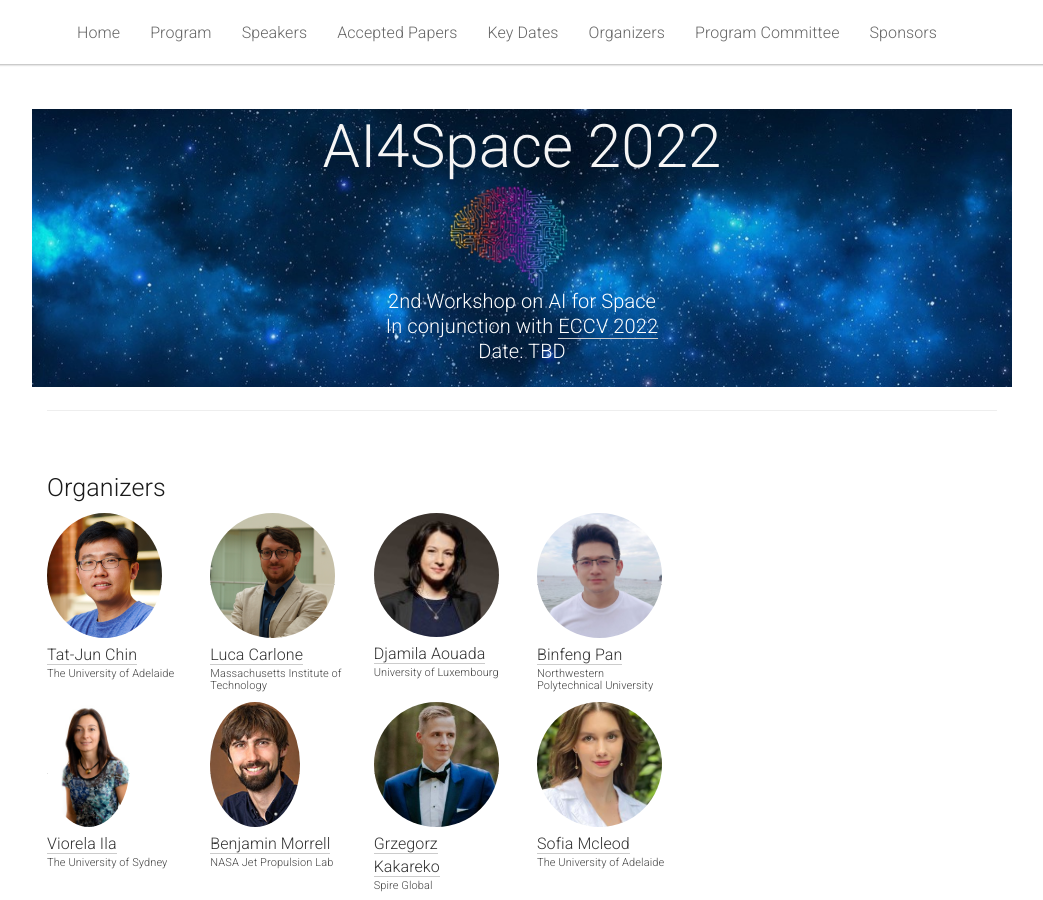
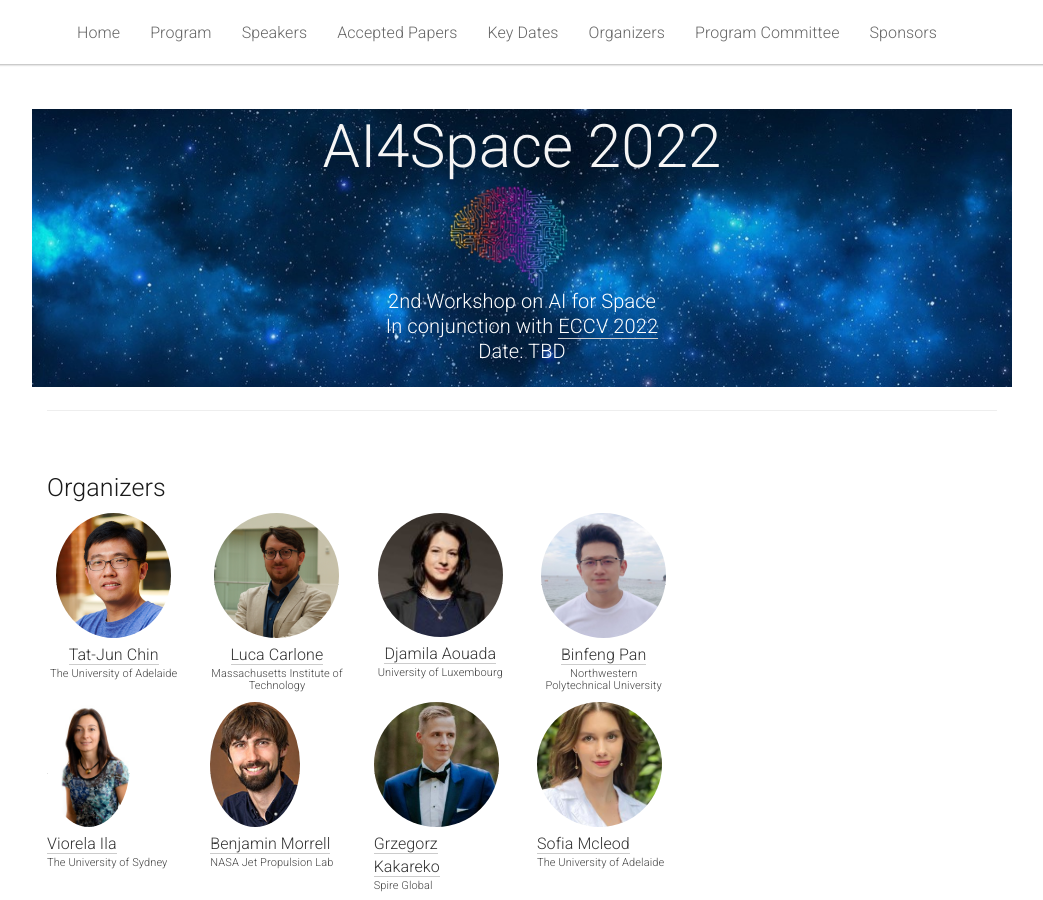
Before and after one commit to AIforSpace/2024, a Jekyll site: the page built from _pages/home.md, in a window 1280 px wide and 900 px high. Shown: the whole window, without its empty margins (118-1161 px from the left). Built offline with Jekyll 4.4.1, drawn with Linux system fonts in a browser that asks for light colours.

Commit message:
Update home.md

```diff
--- a/_pages/home.md
+++ b/_pages/home.md
@@ -52,7 +52,7 @@ acknowledgements: ""
   </div>
 </div>
 
-<div class="row">
+<div class="row" style="text-align:center">
 
   <div class="col-xs-2">
     <a href="https://cs.adelaide.edu.au/~tjchin">
```
